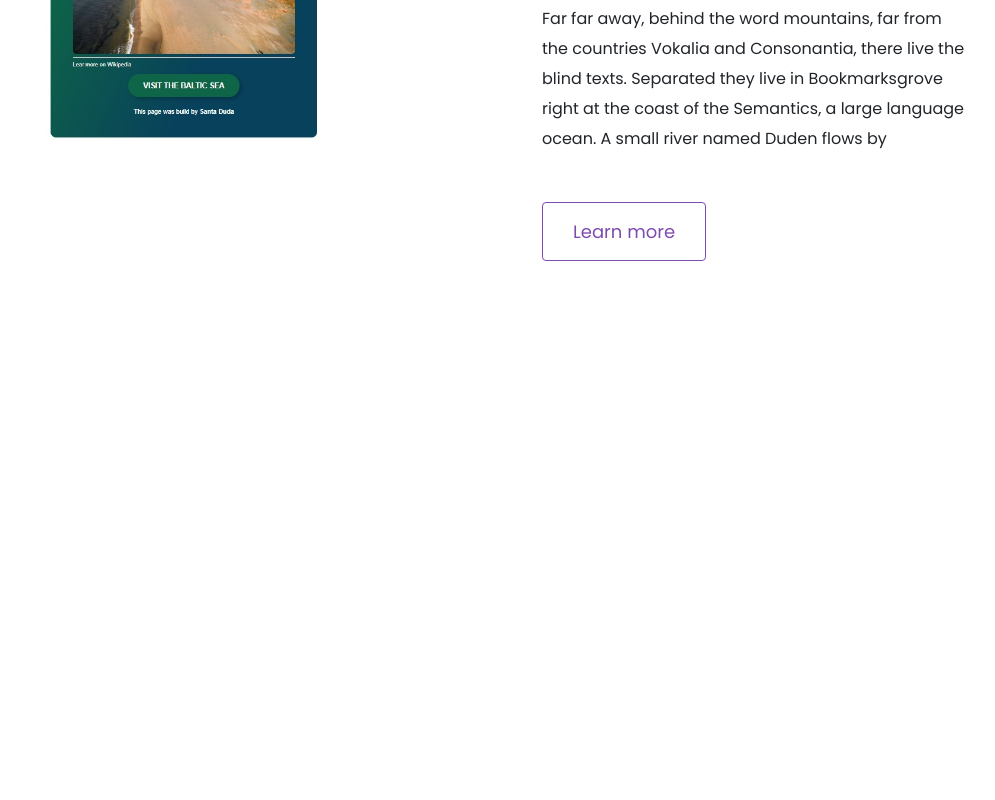
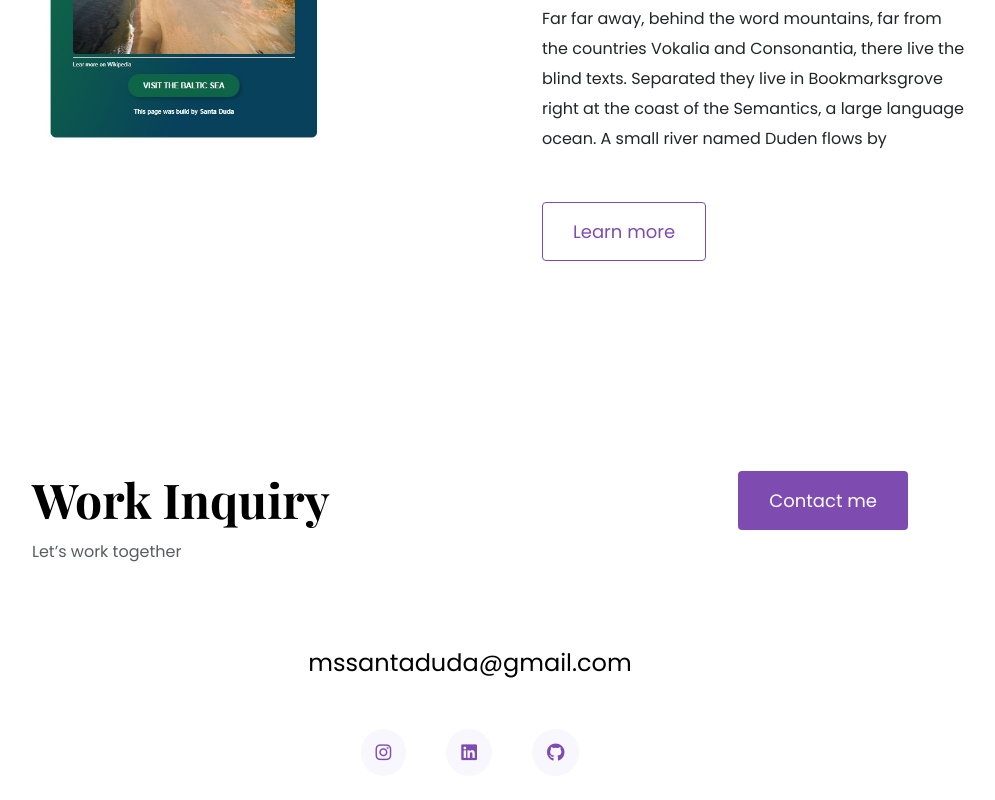
Before and after one commit to santaduda209/Portfolio, a plain HTML site: page index.html in a window 1280 px wide. Shown: the part 2587-3387 px from the top of the page, without its empty margins (170-1165 px from the left). Before the commit the page ends 2968 px from the top, so only its background shows below. Drawn offline with nearby package versions, Linux system fonts and the light colour scheme; a web font is replaced by a local one.

Commit message:
added footer

```diff
--- a/index.html
+++ b/index.html
@@ -124,6 +124,41 @@
           </div>
         </div>
       </div>
+      <footer>
+        <div
+          class="contact-box d-flex justify-content-between mb-5 d-none d-md-flex"
+        >
+          <div>
+            <h4>Work Inquiry</h4>
+            <p class="text-muted">Let’s work together</p>
+          </div>
+          <div>
+            <a href="" class="btn btn-branding">Contact me</a>
+          </div>
+        </div>
+        <div class="d-flex justify-content-center mb-5">
+          <a href="mailto:mssantaduda@gmail.com" class="email-link"
+            >mssantaduda@gmail.com</a
+          >
+        </div>
+        <div class="social-links d-flex justify-content-center">
+          <a
+            href="https://www.instagram.com/santa.duuda/profilecard/?igsh=M3VjYzBnajRpem9u"
+            target="_blank"
+          >
+            <i class="fa-brands fa-instagram"></i>
+          </a>
+          <a
+            href="https://www.linkedin.com/in/santa-d-367a2548/"
+            target="_blank"
+          >
+            <i class="fa-brands fa-linkedin"></i>
+          </a>
+          <a href="https://github.com/santaduda209" target="_blank">
+            <i class="fa-brands fa-github"></i>
+          </a>
+        </div>
+      </footer>
     </div>
   </body>
 </html>
--- a/style.css
+++ b/style.css
@@ -63,6 +63,10 @@ h1 {
 
 h2 {
   font-size: 64px;
+}
+
+h4 {
+  font-size: 48px;
 }
 
 .hero {
@@ -132,6 +136,45 @@ h2 {
   padding: 120px 60px;
 }
 
+footer {
+  margin: 60px 0;
+}
+
+footer .contact-box {
+  color: var(--secondary-color);
+  padding: 30px 120px;
+  border-radius: 10px;
+}
+
+footer .contact-box p {
+  margin: 0;
+}
+
+footer .email-link {
+  text-decoration: none;
+  color: black;
+  font-size: 24px;
+}
+
+footer .email-link:hover {
+  color: var(--primary-color);
+}
+
+footer .social-links a {
+  margin: 0 20px;
+  color: var(--primary-color);
+  background: var(--secondary-color);
+  padding: 10px 15px;
+  font-size: 18px;
+  border-radius: 50%;
+  transition: all 100ms ease-in-out;
+}
+
+footer .social-links a:hover {
+  color: white;
+  background: var(--primary-color);
+}
+
 @media (max-width: 900px) {
   h1 {
     font-size: 44px;
```
